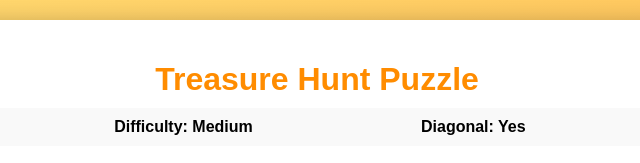
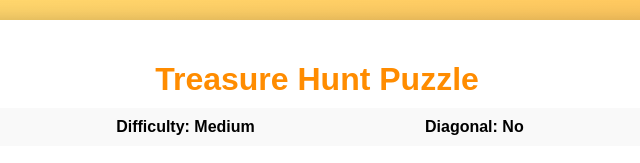
Before and after one commit to rscohen2/2025Spr_PiratesandMines, a plain HTML site: page static/game.html in a window 1280 px wide. Shown: the top 163 px of the page, 323-963 px from the left. Drawn offline with Linux system fonts and the light colour scheme; no server answers.

Commit message:
adding diagonal toggle

```diff
--- a/static/game.html
+++ b/static/game.html
@@ -291,7 +291,7 @@
         let gameState = {
             size: 9,
             difficulty: 'medium',
-            diagonal: 'True',
+            diagonal: 'False',
             score: 0,
             puzzleGrid: [],
             solution: [],
@@ -318,7 +318,13 @@
             // Update UI with settings
             document.getElementById('game-size').textContent = `${gameState.size}×${gameState.size}`;
             document.getElementById('game-difficulty').textContent = gameState.difficulty.charAt(0).toUpperCase() + gameState.difficulty.slice(1);
+            // document.getElementById('diagonal').textContent = gameState.diagonal ? 'Yes' : 'No';
             document.getElementById('diagonal').textContent = gameState.diagonal === 'True' ? 'Yes' : 'No';
+            console.log(typeof gameState.diagonal); // Log type of the value
+
+            // print(gameState.diagonal)
+            console.log(gameState.diagonal); // Log value
+
             // Set grid size in CSS
             document.documentElement.style.setProperty('--grid-size', gameState.size);
 
```
